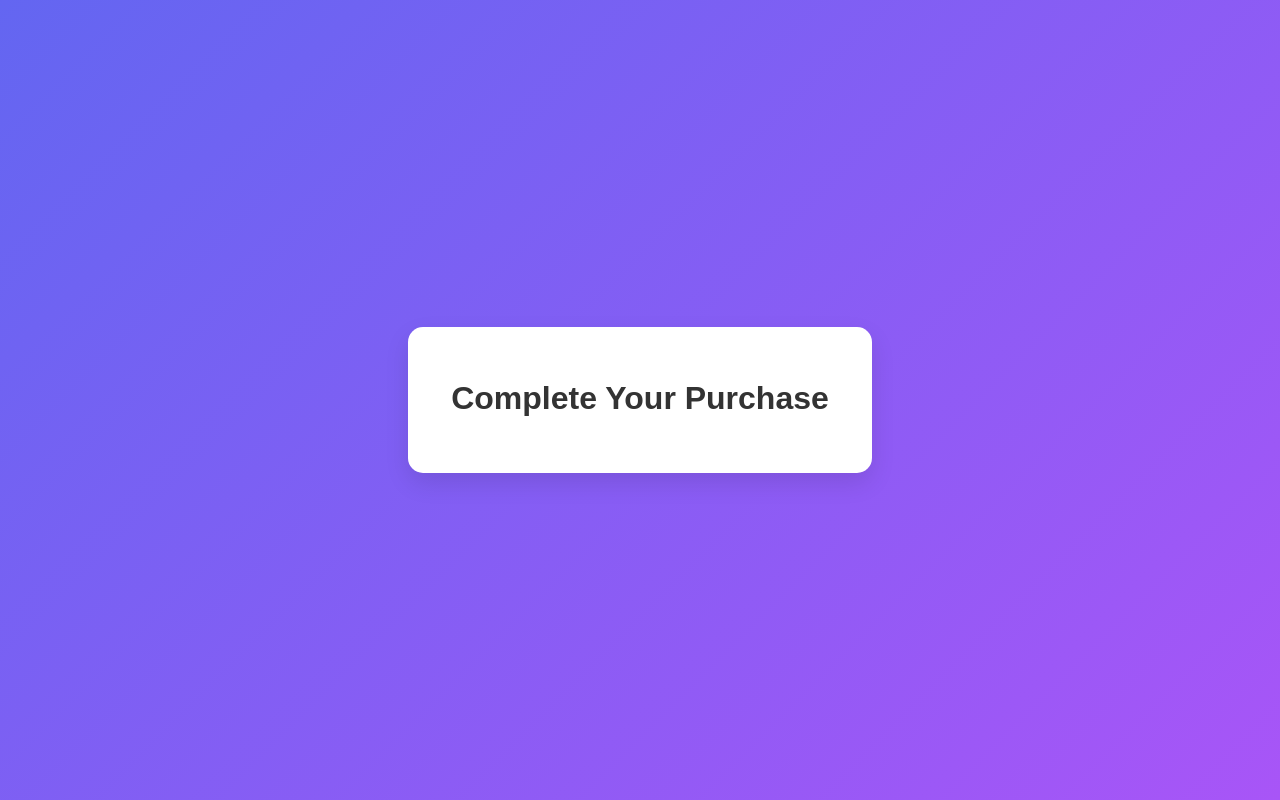
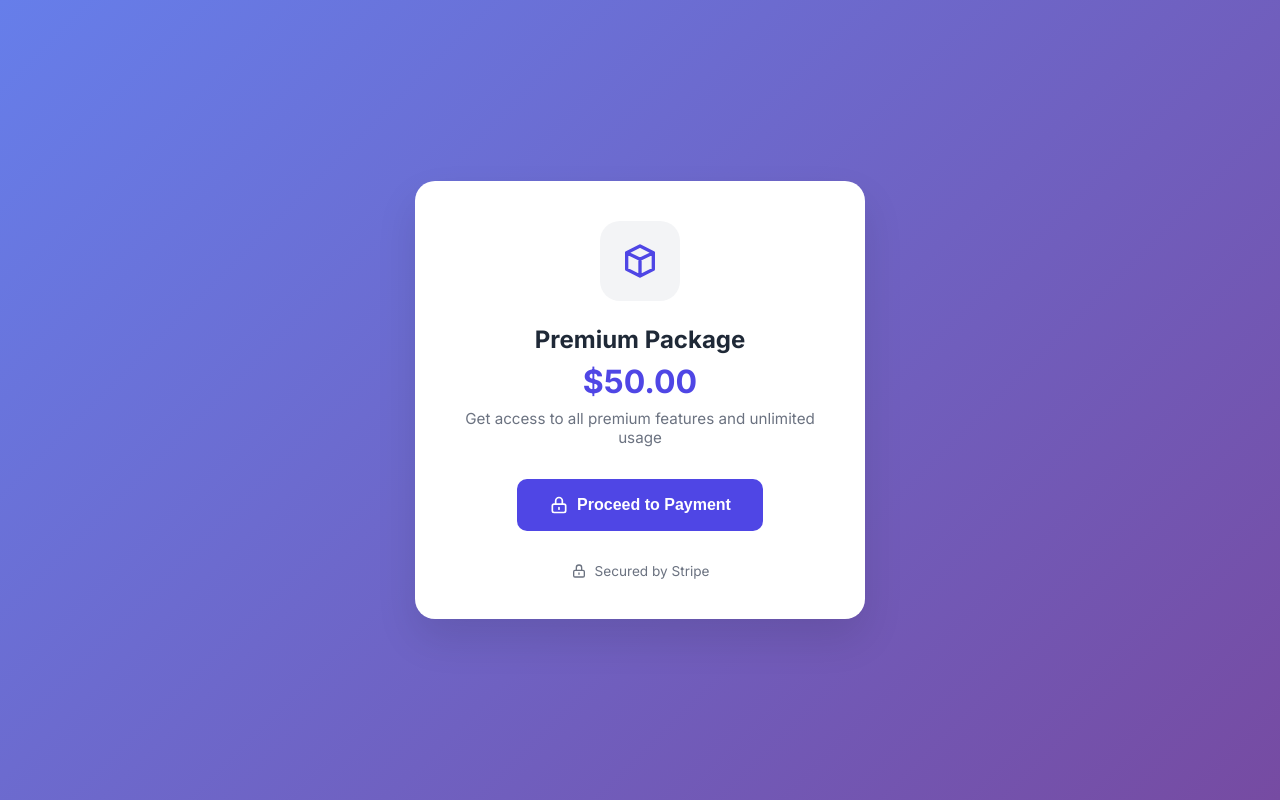
Before and after one commit to Jayasurya28/Stripe_Flask, a Flask app: page / in a window 1280 px wide. Run offline with Flask 3, Linux system fonts and the light colour scheme; some libraries are stand-ins or nearby versions.

Commit message:
integrated twilio and stripe

```diff
--- a/app.py
+++ b/app.py
@@ -2,6 +2,7 @@ import stripe
 from flask import Flask, render_template, request, jsonify
 import os
 from twilio.rest import Client
+import json
 
 app = Flask(__name__)
 from dotenv import load_dotenv
@@ -46,24 +47,117 @@ def pay():
     except Exception as e:
         return str(e), 400
 
+@app.route("/webhook", methods=["POST"])
+def webhook():
+    print("\n=== Webhook Request Received ===")
+    print("Headers:", dict(request.headers))
+    payload = request.get_data(as_text=True)
+    print("🔴 Raw Payload:", payload)
+
+    sig_header = request.headers.get("Stripe-Signature")
+    webhook_secret = os.getenv("STRIPE_WEBHOOK_SECRET")
+
+    print("\n=== Webhook Configuration ===")
+    print(f"🔑 Webhook secret: {webhook_secret}")
+    print(f"📝 Signature header: {sig_header}")
+
+    try:
+        # First try to parse the payload as JSON to check if it's valid
+        try:
+            json_payload = json.loads(payload)
+            print("\n=== Parsed JSON Payload ===")
+            print(json.dumps(json_payload, indent=2))
+        except json.JSONDecodeError as e:
+            print(f"❌ Invalid JSON payload: {e}")
+            return jsonify({"error": "Invalid JSON payload"}), 400
+
+        # Then try to verify the Stripe signature
+        try:
+            event = stripe.Webhook.construct_event(
+                payload, sig_header, webhook_secret
+            )
+            print("\n=== Stripe Event ===")
+            print(f"🔔 Event type: {event['type']}")
+            print(f"📅 Created: {event['created']}")
+            print(f"🆔 Event ID: {event['id']}")
+        except stripe.error.SignatureVerificationError as e:
+            print(f"\n❌ Signature verification failed: {e}")
+            return jsonify({"error": "Webhook signature verification failed"}), 400
+
+        # Handle the event
+        if event["type"] == "payment_intent.succeeded":
+            print("\n=== Processing Payment Success ===")
+            try:
+                print("📱 Attempting to send SMS...")
+                print(f"From: {os.getenv('TWILIO_PHONE_NUMBER')}")
+                print(f"To: {os.getenv('CUSTOMER_PHONE_NUMBER')}")
+
+                message = twilio_client.messages.create(
+                    from_=os.getenv("TWILIO_PHONE_NUMBER"),
+                    to=os.getenv("CUSTOMER_PHONE_NUMBER"),
+                    body="Your order no :#223rftvd is confirmed and payment done successfull"
+                )
+                print(f"✅ SMS sent successfully! Message SID: {message.sid}")
+            except Exception as e:
+                print(f"❌ Error sending SMS: {str(e)}")
+                print(f"Error type: {type(e)}")
+                print(f"Error details: {e.__dict__}")
+        elif event["type"] == "checkout.session.completed":
+            print("\n=== Processing Checkout Completion ===")
+            try:
+                print("📱 Attempting to send SMS...")
+                print(f"From: {os.getenv('TWILIO_PHONE_NUMBER')}")
+                print(f"To: {os.getenv('CUSTOMER_PHONE_NUMBER')}")
+
+                message = twilio_client.messages.create(
+                    from_=os.getenv("TWILIO_PHONE_NUMBER"),
+                    to=os.getenv("CUSTOMER_PHONE_NUMBER"),
+                    body="Your order no :#223rftvd is confirmed and payment done successfull"
+                )
+                print(f"✅ SMS sent successfully! Message SID: {message.sid}")
+            except Exception as e:
+                print(f"❌ Error sending SMS: {str(e)}")
+                print(f"Error type: {type(e)}")
+                print(f"Error details: {e.__dict__}")
+        else:
+            print(f"\n⚠️ Unhandled event type: {event['type']}")
+
+        print("\n=== Webhook Processing Complete ===")
+        return jsonify({"status": "success"}), 200
+
+    except Exception as e:
+        print(f"\n❌ Unexpected error: {str(e)}")
+        print(f"Error type: {type(e)}")
+        print(f"Error details: {e.__dict__}")
+        return jsonify({"error": str(e)}), 400
+
 @app.route("/success")
 def success():
-    try:
-        # Send SMS notification
-        message = twilio_client.messages.create(
-            from_=os.getenv("TWILIO_PHONE_NUMBER"),
-            to=os.getenv("CUSTOMER_PHONE_NUMBER"),
-            body="Thank you for your payment! Your transaction was successful."
-        )
-        print(f"SMS sent successfully! Message SID: {message.sid}")
-    except Exception as e:
-        print(f"Error sending SMS: {str(e)}")
-
     return render_template("success.html")
 
 @app.route("/cancel")
 def cancel():
     return render_template("cancel.html")
 
+@app.route("/test-sms")
+def test_sms():
+    try:
+        print("📱 Testing SMS sending...")
+        print(f"From: {os.getenv('TWILIO_PHONE_NUMBER')}")
+        print(f"To: {os.getenv('CUSTOMER_PHONE_NUMBER')}")
+
+        message = twilio_client.messages.create(
+            from_=os.getenv("TWILIO_PHONE_NUMBER"),
+            to=os.getenv("CUSTOMER_PHONE_NUMBER"),
+            body="This is a test SMS from your Flask application"
+        )
+        print(f"✅ Test SMS sent successfully! Message SID: {message.sid}")
+        return jsonify({"status": "success", "message_sid": message.sid})
+    except Exception as e:
+        print(f"❌ Error sending test SMS: {str(e)}")
+        print(f"Error type: {type(e)}")
+        print(f"Error details: {e.__dict__}")
+        return jsonify({"error": str(e)}), 400
+
 if __name__ == "__main__":
-    app.run(debug=True)
+    app.run(port=5000, debug=True)
--- a/templates/index.html
+++ b/templates/index.html
@@ -2,42 +2,175 @@
 <html>
 <head>
     <title>Stripe Payment</title>
-    <script async src="https://js.stripe.com/v3/buy-button.js"></script>
+    <script src="https://js.stripe.com/v3/"></script>
+    <link href="https://fonts.googleapis.com/css2?family=Inter:wght@400;500;600;700&display=swap" rel="stylesheet">
     <style>
+        * {
+            margin: 0;
+            padding: 0;
+            box-sizing: border-box;
+        }
+
         body {
-            font-family: 'Arial', sans-serif;
-            background: linear-gradient(135deg, #6366f1, #a855f7);
+            font-family: 'Inter', sans-serif;
+            background: linear-gradient(135deg, #667eea, #764ba2);
             min-height: 100vh;
             margin: 0;
             display: flex;
             justify-content: center;
             align-items: center;
+            padding: 20px;
         }
 
         .payment-container {
             background: white;
-            padding: 2rem;
-            border-radius: 15px;
-            box-shadow: 0 10px 25px rgba(0, 0, 0, 0.1);
+            padding: 2.5rem;
+            border-radius: 20px;
+            box-shadow: 0 20px 40px rgba(0, 0, 0, 0.1);
+            width: 450px;
+            max-width: 95%;
             text-align: center;
-            max-width: 400px;
-            width: 90%;
+        }
+
+        .product-icon {
+            background: #f3f4f6;
+            width: 80px;
+            height: 80px;
+            border-radius: 20px;
+            display: flex;
+            align-items: center;
+            justify-content: center;
+            margin: 0 auto 1.5rem;
+        }
+
+        .product-icon svg {
+            width: 40px;
+            height: 40px;
+            color: #4f46e5;
         }
 
         h1 {
-            color: #333;
-            margin-bottom: 1.5rem;
+            color: #1f2937;
+            font-size: 1.5rem;
+            font-weight: 700;
+            margin-bottom: 0.5rem;
+        }
+
+        .price {
+            font-size: 2rem;
+            font-weight: 700;
+            color: #4f46e5;
+            margin-bottom: 0.5rem;
+        }
+
+        .description {
+            color: #6b7280;
+            font-size: 0.95rem;
+            margin-bottom: 2rem;
+        }
+
+        button {
+            background: #4f46e5;
+            color: white;
+            border: none;
+            padding: 1rem 2rem;
+            border-radius: 10px;
+            cursor: pointer;
+            font-size: 1rem;
+            font-weight: 600;
+            transition: all 0.3s ease;
+            display: inline-flex;
+            align-items: center;
+            justify-content: center;
+            gap: 0.5rem;
+        }
+
+        button:hover {
+            background: #4338ca;
+            transform: translateY(-1px);
+        }
+
+        button:disabled {
+            background: #9ca3af;
+            cursor: not-allowed;
+            transform: none;
+        }
+
+        .secure-badge {
+            display: flex;
+            align-items: center;
+            justify-content: center;
+            gap: 0.5rem;
+            margin-top: 2rem;
+            color: #6b7280;
+            font-size: 0.85rem;
+        }
+
+        .secure-badge svg {
+            width: 16px;
+            height: 16px;
         }
     </style>
 </head>
 <body>
     <div class="payment-container">
-        <h1>Complete Your Purchase</h1>
-        <stripe-buy-button
-            buy-button-id="buy_btn_1R6CwsFtDAQidtXB4OHVoVIC"
-            publishable-key="pk_test_51R6Cl6FtDAQidtXBqGXOTICUbb1Bvbp9M5sgVsYxmYIkox8EpH2WiggUQxZsCFg655KWxGg1sT8BmoZdgww5rmLk00wa2RNpBf"
-        >
-        </stripe-buy-button>
+        <div class="product-icon">
+            <svg xmlns="http://www.w3.org/2000/svg" fill="none" viewBox="0 0 24 24" stroke="currentColor">
+                <path stroke-linecap="round" stroke-linejoin="round" stroke-width="2" d="M20 7l-8-4-8 4m16 0l-8 4m8-4v10l-8 4m0-10L4 7m8 4v10M4 7v10l8 4" />
+            </svg>
+        </div>
+        <h1>Premium Package</h1>
+        <div class="price">$50.00</div>
+        <p class="description">Get access to all premium features and unlimited usage</p>
+
+        <button id="checkout-button">
+            <svg xmlns="http://www.w3.org/2000/svg" width="20" height="20" fill="none" stroke="currentColor" viewBox="0 0 24 24">
+                <path stroke-linecap="round" stroke-linejoin="round" stroke-width="2" d="M12 15v2m-6 4h12a2 2 0 002-2v-6a2 2 0 00-2-2H6a2 2 0 00-2 2v6a2 2 0 002 2zm10-10V7a4 4 0 00-8 0v4h8z" />
+            </svg>
+            Proceed to Payment
+        </button>
+
+        <div class="secure-badge">
+            <svg xmlns="http://www.w3.org/2000/svg" width="16" height="16" fill="none" stroke="currentColor" viewBox="0 0 24 24">
+                <path stroke-linecap="round" stroke-linejoin="round" stroke-width="2" d="M12 15v2m-6 4h12a2 2 0 002-2v-6a2 2 0 00-2-2H6a2 2 0 00-2 2v6a2 2 0 002 2zm10-10V7a4 4 0 00-8 0v4h8z" />
+            </svg>
+            Secured by Stripe
+        </div>
     </div>
+
+    <script>
+        const stripe = Stripe('{{ key }}');
+        const checkoutButton = document.getElementById('checkout-button');
+
+        checkoutButton.addEventListener('click', async () => {
+            checkoutButton.disabled = true;
+            try {
+                const response = await fetch('/pay', {
+                    method: 'POST',
+                    headers: {
+                        'Content-Type': 'application/json',
+                    },
+                });
+
+                const session = await response.json();
+                if (session.error) {
+                    console.error(session.error);
+                    checkoutButton.disabled = false;
+                } else {
+                    const result = await stripe.redirectToCheckout({
+                        sessionId: session.id
+                    });
+
+                    if (result.error) {
+                        console.error(result.error);
+                        checkoutButton.disabled = false;
+                    }
+                }
+            } catch (error) {
+                console.error('Error:', error);
+                checkoutButton.disabled = false;
+            }
+        });
+    </script>
 </body>
 </html>
```
